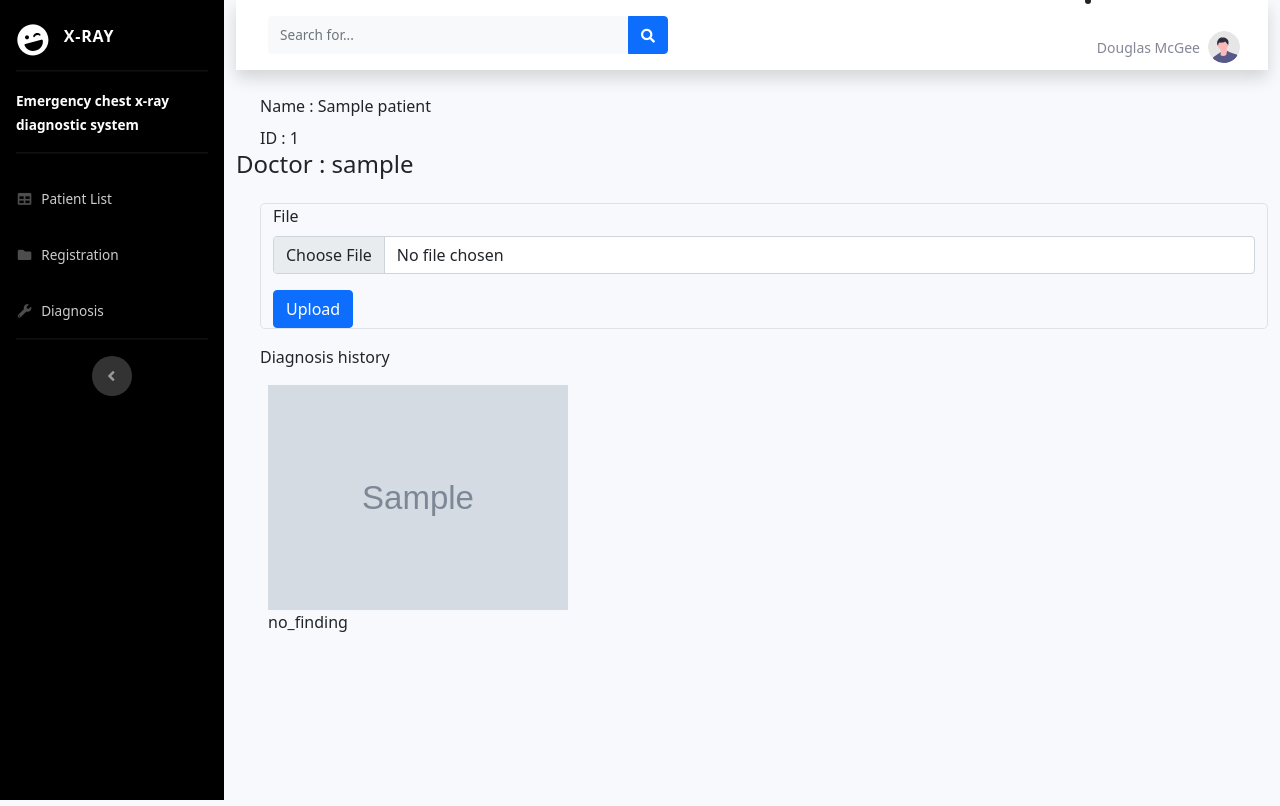
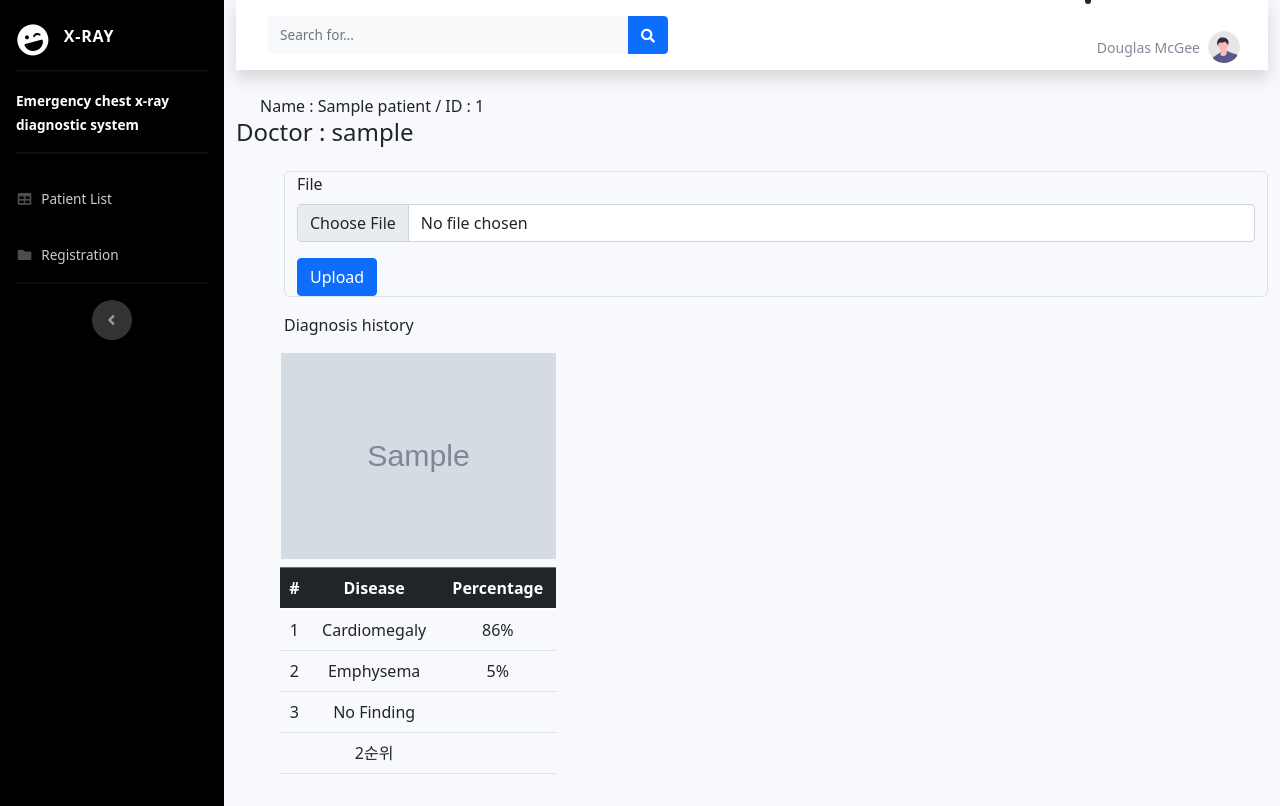
Before and after one commit to hphp777/GraduationProject, a Django app: page /patients/1 in a window 1280 px wide. Run offline with Django 3.2, Linux system fonts and the light colour scheme; tables that the repository leaves empty hold one stand-in row (values such as "Sample post"); grey boxes marked "Sample" are stand-in pictures; some libraries are stand-ins or nearby versions.

Commit message:
diagnosis

```diff
--- a/patients/forms.py
+++ b/patients/forms.py
@@ -11,7 +11,6 @@
         model = models.Diagnosis
         fields = [
             "file",
-            #"disease",
         ]
     def save(self, pk, *args, **kwargs):
         photo = super().save(commit=False)
--- a/templates/base.html
+++ b/templates/base.html
@@ -68,13 +68,6 @@
                 <a class="nav-link" href="{% url "patients:registration"%}">
                     <i class="fas fa-fw fa-folder"></i>
                     <span>Registration</span></a>
-            </li>
-
-            <!-- Nav Item - Charts -->
-            <li class="nav-item">
-                <a class="nav-link" href="diagnosis.html">
-                    <i class="fas fa-fw fa-wrench"></i>
-                    <span>Diagnosis</span></a>
             </li>
 
             <!-- Divider -->
--- a/templates/patients/patient_detail.html
+++ b/templates/patients/patient_detail.html
@@ -8,8 +8,7 @@
 {% block content %}
 
 <div>
-    <div class="page-header ml-4">Name : {{patient.name}}</div>
-    <div class="page-header ml-4 mt-2">ID : {{patient.id}}</div>
+    <div class="page-header ml-4">Name : {{patient.name}} / ID : {{patient.id}}</div>
     <h4>
     {% if patient.doctor.superhost %}
         Doctor : {{patient.doctor}}
@@ -17,8 +16,8 @@
     </h4>
 </div>
 
-<form method = "post" enctype="multipart/form-data" class="ml-4 mt-4">
-    <div class=" container lg:w-5/12 md:w-1/2 xl:w-1/4 mx-50 my-10 flex flex-col items-center border p-6 border-gray-400 rounded-lg">
+<form method = "post" enctype="multipart/form-data" class="ml-5 mt-4">
+    <div class=" container lg:w-5/12 md:w-1/2 xl:w-1/4 mx-50 my-10 flex flex-col items-center border border-gray-400 rounded-lg">
         {% csrf_token %}
         {% bootstrap_form form %}
     <button type="submit" class="btn btn-primary flex">Upload</button>
@@ -26,13 +25,45 @@
 </form>
 
 <div>
-    <div class="page-header mt-3 ml-4">Diagnosis history</div>
+    <div class="page-header mt-3 ml-5">Diagnosis history</div>
     <ul>
     {% for image in patient.images.all  %}
+    <div class="container" style="display: inline-block;text-align: center; width: 300px;">
         <li style="list-style: none;" class="mt-3">
-            <img src="{{image.file.url}}" width="300"> <br>
-            {{image.disease}}
+            <img src="{{image.file.url}}" width="275"> <br>
         </li>
+        <table class="table mt-2 ">
+            <thead class="table-dark">
+                <tr>
+                    <th>#</th>
+                    <th>Disease</th>
+                    <th>Percentage</th>
+                </tr>
+            </thead>
+            <tbody>
+                <tr>
+                    <td>1</td>
+                    <td>Cardiomegaly</td>
+                    <td>86%</td>
+                </tr>
+                <tr>
+                    <td>2</td>
+                    <td>Emphysema</td>
+                    <td>5%</td>
+                </tr>
+                <tr>
+                    <td>3</td>
+                    <td>No Finding</td>
+                    <td></td>
+                </tr>
+                <tr>
+                    <td></td>
+                    <td>2순위</td>
+                    <td></td>
+                </tr>
+            </tbody>
+        </table>
+    </div>
     {% endfor %}
 </div>
 
```
